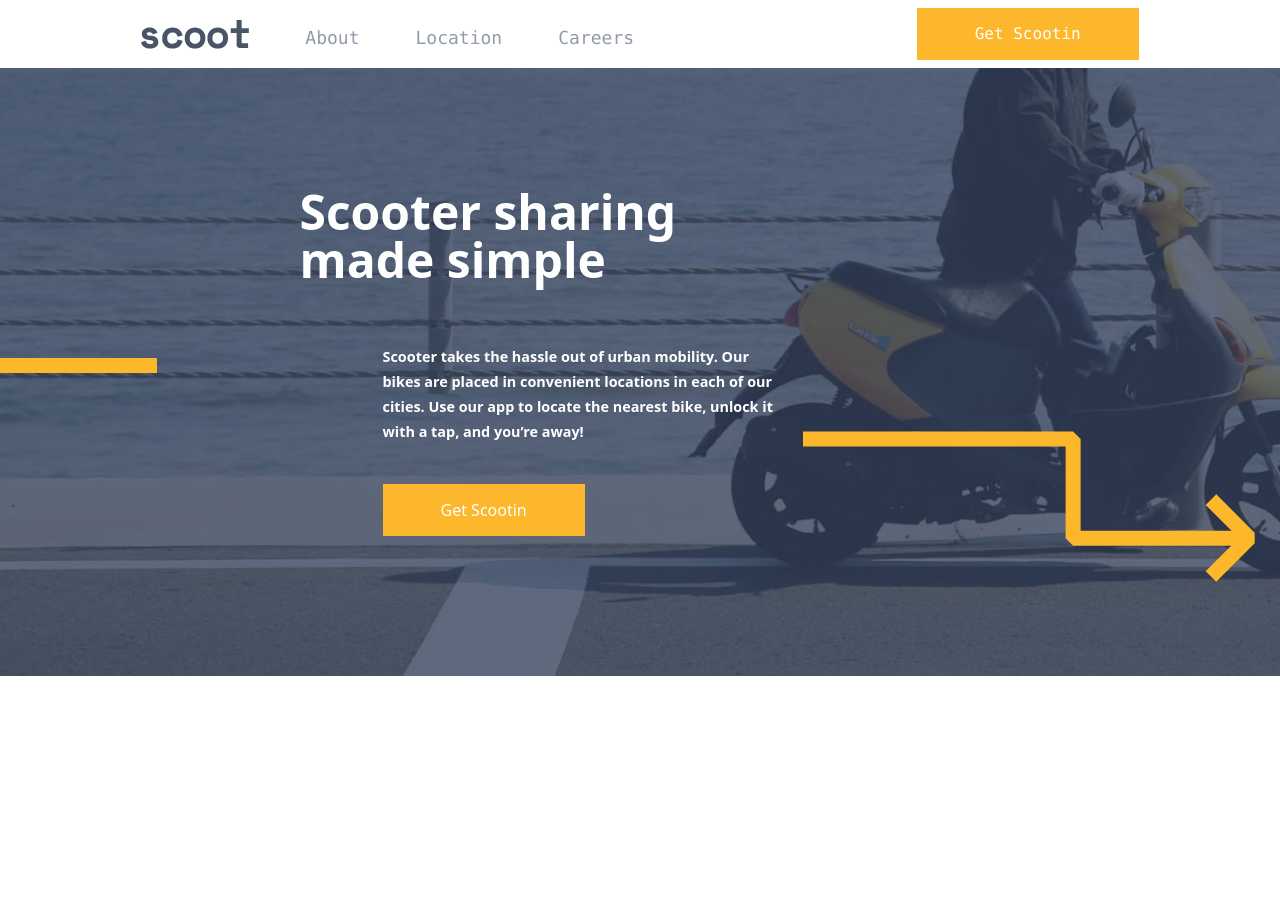
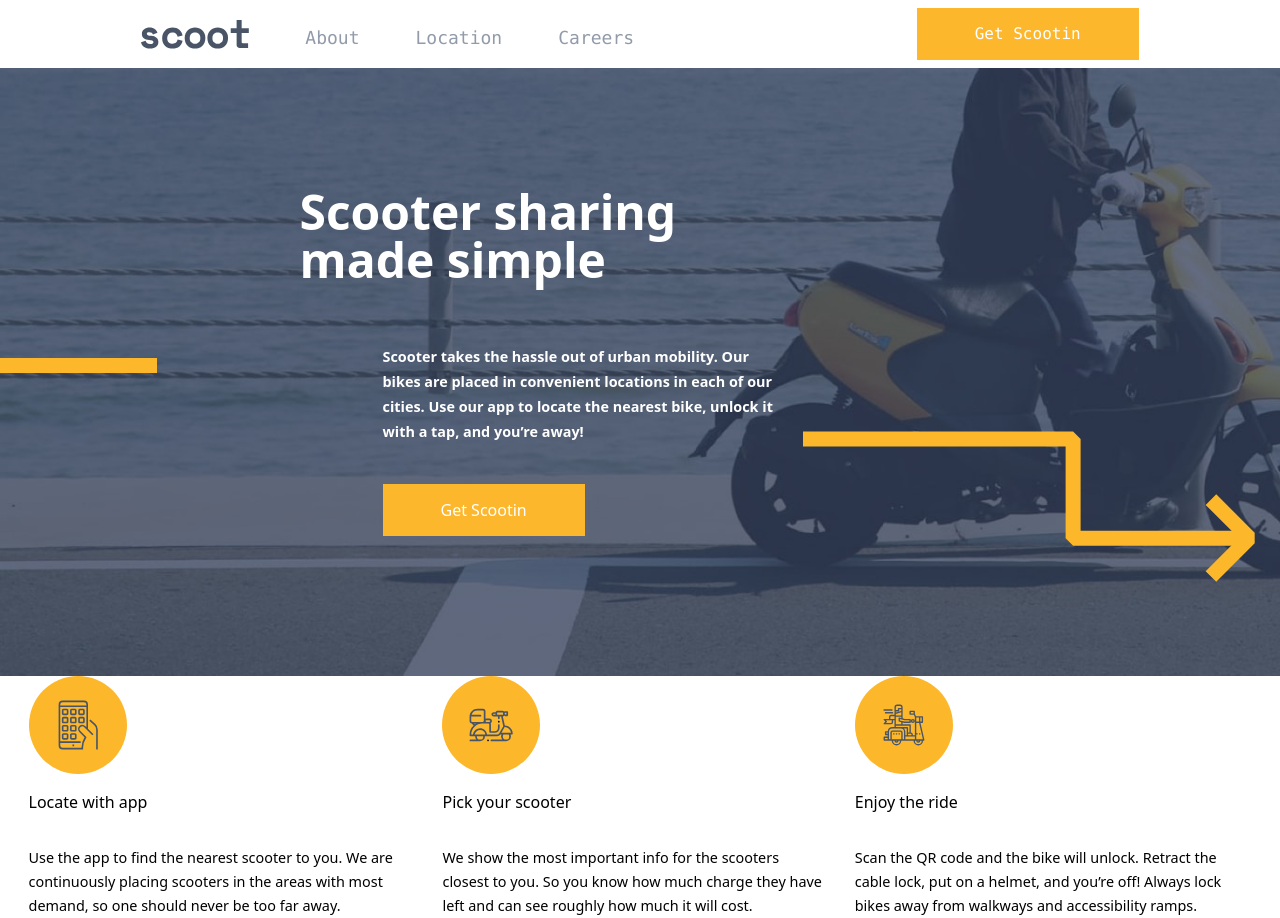
Before and after one commit to sphnikola/scoot, a React (Vite) app: page / in a window 1280 px wide. Before the commit the page ends 800 px from the top, so only its background shows below. Built offline with nearby package versions, Linux system fonts and the light colour scheme.

Commit message:
Add steps section for all screen sizes w/o the before element

```diff
--- a/src/App.jsx
+++ b/src/App.jsx
@@ -3,6 +3,9 @@ import home_hero_mobile from "./assets/images/home-hero-mobile.jpg";
 import home_hero_tablet from "./assets/images/home-hero-tablet.jpg";
 import right_arrow from "./assets/patterns/right-arrow.svg";
 import white_circles from "./assets/patterns/white-circles.svg";
+import locate from "./assets/icons/locate.svg";
+import scooter from "./assets/icons/scooter.svg";
+import ride from "./assets/icons/ride.svg";
 function App() {
   return (
     <>
@@ -44,6 +47,45 @@ function App() {
           </div>
         </div>
       </section>
+      <main>
+        <section className="steps">
+          <div className="px-[28.55px]  space-y-16 lg:flex lg:space-y-0 lg:gap-x-8">
+            <div className="flex flex-col items-center text-center gap-y-4 md:flex-row md:text-left lg:flex-col lg:items-start">
+              <img className=" w-[98px]" src={locate} />
+              <div className="space-y-8 md:pl-7 lg:pl-0">
+                <h4 className=" md:pl-7 lg:pl-0">Locate with app</h4>
+                <p className="text-[0.9em] leading-[24px] px-7 lg:px-0">
+                  Use the app to find the nearest scooter to you. We are
+                  continuously placing scooters in the areas with most demand,
+                  so one should never be too far away.{" "}
+                </p>
+              </div>
+            </div>
+            <div className="flex flex-col items-center text-center gap-y-4 md:flex-row md:text-left lg:flex-col lg:items-start">
+              <img className=" w-[98px]" src={scooter} />
+              <div className="space-y-8 md:pl-7 lg:pl-0">
+                <h4 className=" md:pl-7 lg:pl-0">Pick your scooter</h4>
+                <p className="text-[0.9em] leading-[24px] px-7 lg:px-0">
+                  We show the most important info for the scooters closest to
+                  you. So you know how much charge they have left and can see
+                  roughly how much it will cost.{" "}
+                </p>
+              </div>
+            </div>
+            <div className="flex flex-col items-center text-center gap-y-4 md:flex-row md:text-left lg:flex-col lg:items-start">
+              <img className=" w-[98px]" src={ride} />
+              <div className="space-y-8 md:pl-7 lg:pl-0">
+                <h4 className=" md:pl-7 lg:pl-0">Enjoy the ride</h4>
+                <p className="text-[0.9em] leading-[24px] px-7 lg:px-0">
+                  Scan the QR code and the bike will unlock. Retract the cable
+                  lock, put on a helmet, and you’re off! Always lock bikes away
+                  from walkways and accessibility ramps.{" "}
+                </p>
+              </div>
+            </div>
+          </div>
+        </section>
+      </main>
     </>
   );
 }
```
